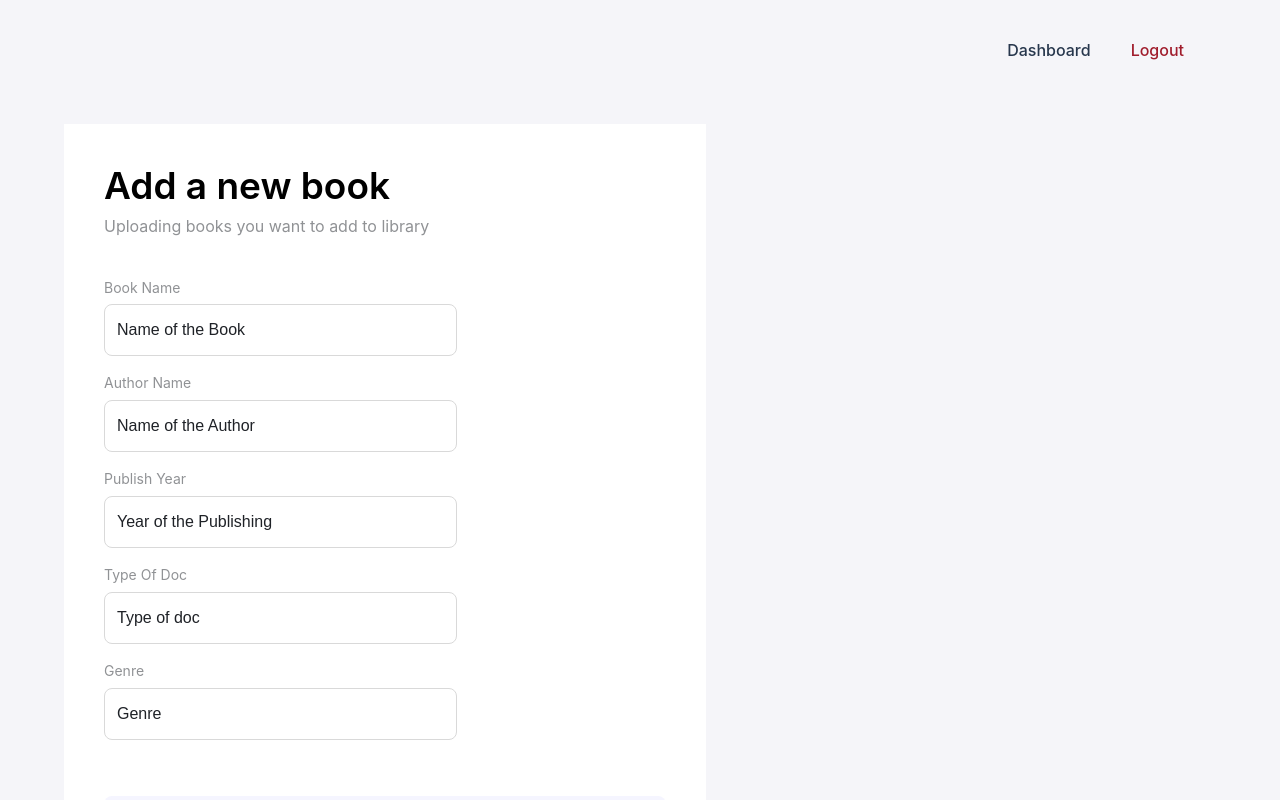
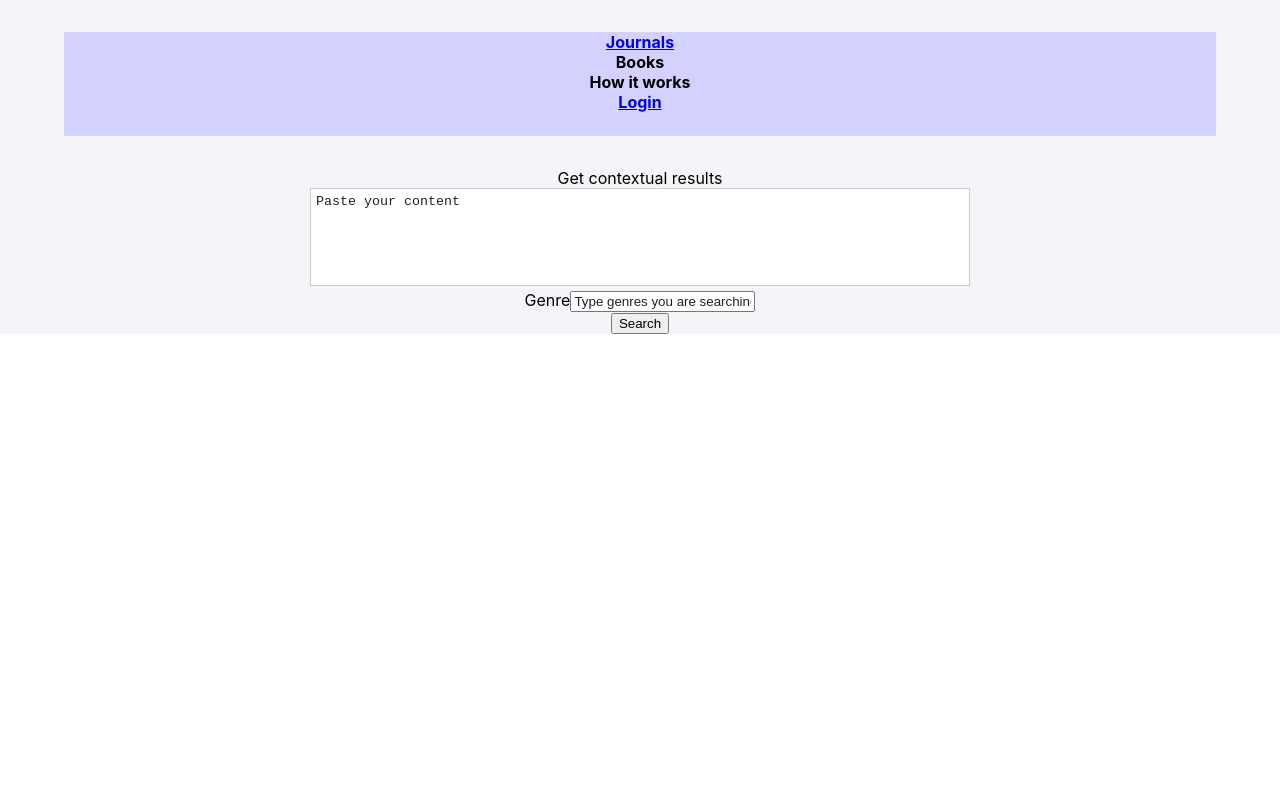
Before and after one commit to donjoshi/v-lib, a React (Create React App) app: page / in a window 1280 px wide. Shown: the top 800 px of the page. Built offline with nearby package versions, Linux system fonts and the light colour scheme.

Commit message:
committed

```diff
--- a/src/App.js
+++ b/src/App.js
@@ -5,6 +5,7 @@ import Navbar from './components/navbar';
 import AdminPdfUpload from './pages/admin-pdf-upload';
 import AdminPdfUpload2 from './pages/admin-pdf-upload-2';
 import AdminPdfUpload3 from './pages/admin-pdf-upload-3';
+import UserSearch from './pages/user-search';
 
 function App() {
   return (
@@ -13,7 +14,7 @@ function App() {
       {/* <Navbar /> */}
 
       <Routes>
-        <Route path="/" element={<AdminPdfUpload2/>} />
+        <Route path="/" element={<UserSearch/>} />
         <Route path="/upload-success" element={<AdminPdfUpload3/>} />
       </Routes>
 
--- a/src/components/navbar-main/index.jsx
+++ b/src/components/navbar-main/index.jsx
@@ -1,10 +1,32 @@
 import React from "react";
 import './styles.css';
+import { NavLink } from "react-router-dom";
 
 
 
 export default function NavbarMain()
 {
 
-    return <div className="navbar-main">Navbar</div>
+    return <div className="navbar-main">
+
+        <div className="container5">
+            <div className="one">
+                <NavLink to ={'/journals'}>
+                    Journals
+                </NavLink>
+            </div>
+
+            <div className="two">
+                Books
+            </div>
+
+            <div className="three">
+                How it works
+            </div>
+
+            <div className="four">
+                <NavLink to={'/'}>Login</NavLink>
+            </div>
+        </div>
+    </div>
 }
--- /dev/null
+++ b/src/pages/user-search/index.jsx
@@ -0,0 +1,39 @@
+import React from "react";
+import NavbarMain from "../../components/navbar-main";
+import "./styles.css";
+
+
+export default function UserSearch()
+{
+
+    return (
+
+        <div className="main-container">
+            <div className="navbar">
+                <NavbarMain />
+            </div>
+
+            <div className="container4">
+                <div className="text">Get contextual results</div>
+
+                <div className="search-space">
+                    <div className="search-space-1">
+                        <div className="content">
+                            <textarea class="text-area" placeholder="Paste your content"></textarea>
+                        </div>
+                        <div className="genre">
+                            <label htmlFor="genre">Genre</label>
+                            <input type="text" placeholder="Type genres you are searching for(optional)"/>
+                        </div>
+                    </div>
+
+                    <div className="search-space-2">
+                        <button>Search</button>
+                    </div>
+
+                </div>
+            </div>
+        </div>
+
+    )
+}
--- /dev/null
+++ b/src/pages/user-search/styles.css
@@ -0,0 +1,9 @@
+
+
+.text-area {
+    width: 648px;
+    height: 86px;
+    resize: none;
+    border: 1px solid #ccc;
+    padding: 5px;
+  }
```
